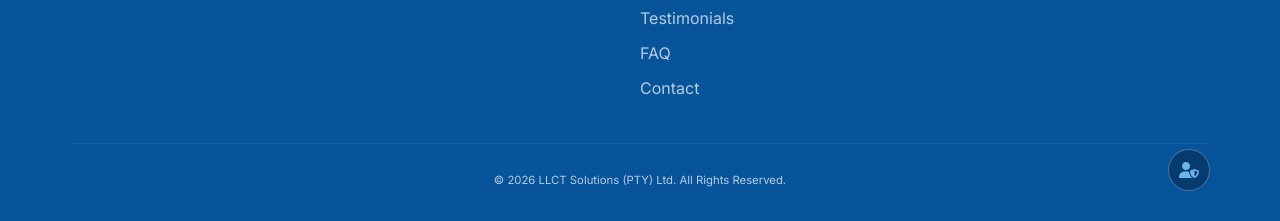
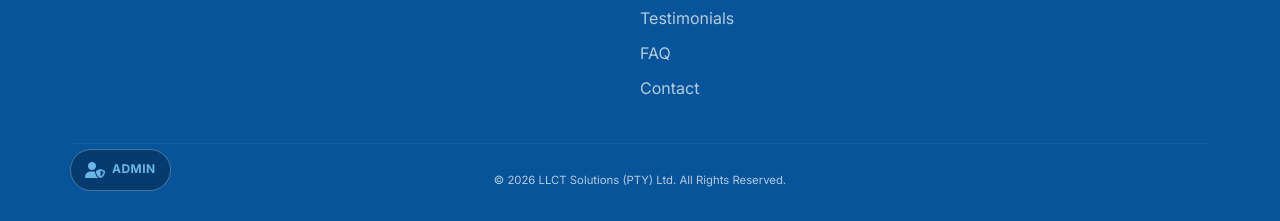
Before and after one commit to Sifundodube/LLCT-Solutions, a website: page public/index.html in a window 1280 px wide. Shown: the part 10437-10658 px from the top of the page. Drawn offline with nearby package versions, Linux system fonts and the light colour scheme; no server answers; a web font is replaced by a local one.

Commit message:
Move admin link to footer left

```diff
--- a/public/index.html
+++ b/public/index.html
@@ -1096,6 +1096,7 @@
             <small>© 2026 LLCT Solutions (PTY) Ltd. All Rights Reserved.</small>
             <a href="/admin" class="admin-bubble" aria-label="Open admin login" title="Admin login">
                 <i class="fas fa-user-shield" aria-hidden="true"></i>
+                <span>admin</span>
             </a>
         </div>
     </div>
--- a/public/style.css
+++ b/public/style.css
@@ -2340,20 +2340,29 @@ footer {
 
 .admin-bubble {
     position: absolute;
-    right: 0;
+    left: 0;
     bottom: 0;
-    width: 42px;
+    min-width: 42px;
     height: 42px;
+    padding: 0 14px;
     border: 1px solid rgba(255, 255, 255, 0.28);
-    border-radius: 50%;
+    border-radius: 999px;
     background: var(--primary-dark);
     color: var(--accent);
     display: inline-flex;
     align-items: center;
     justify-content: center;
+    gap: 7px;
     font-size: 1rem;
     text-decoration: none;
     transition: all var(--transition);
+}
+
+.admin-bubble span {
+    font-size: 0.75rem;
+    font-weight: 700;
+    letter-spacing: 0.04em;
+    text-transform: uppercase;
 }
 
 .admin-bubble:hover,
```
